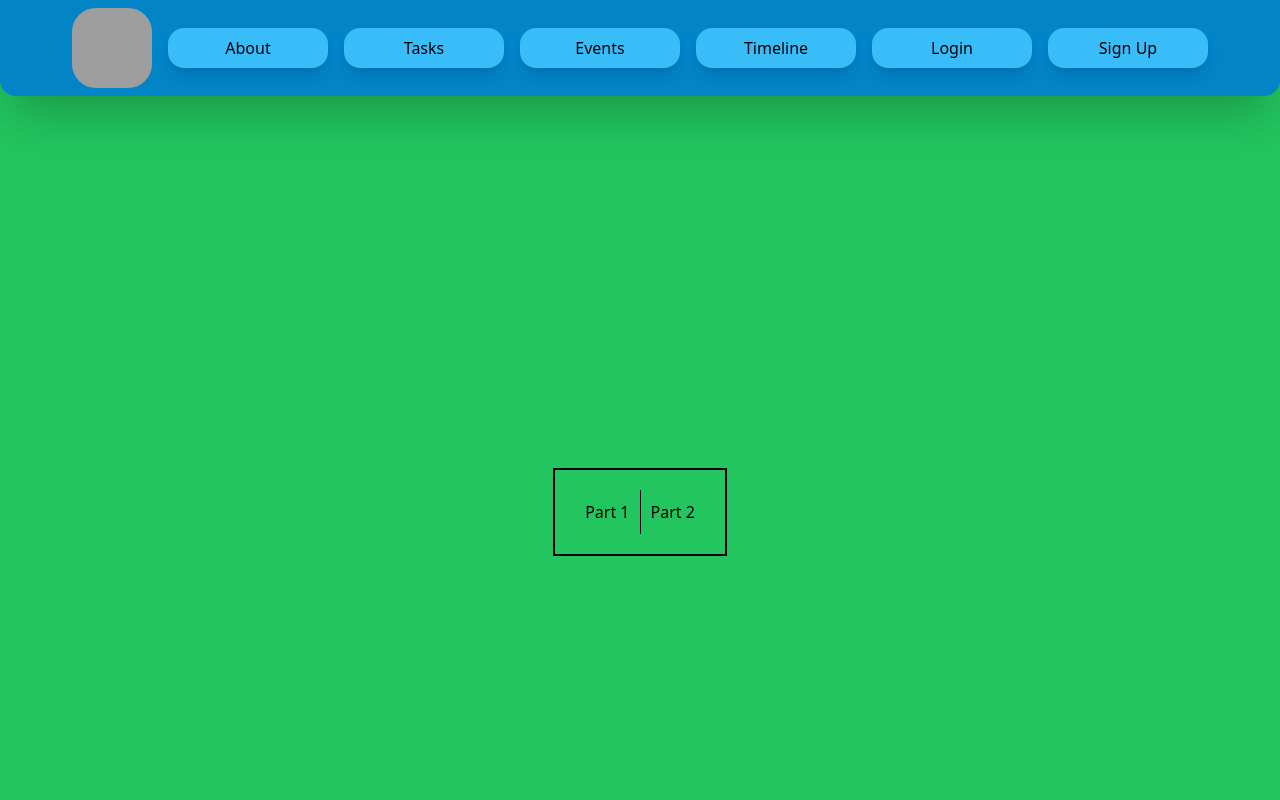
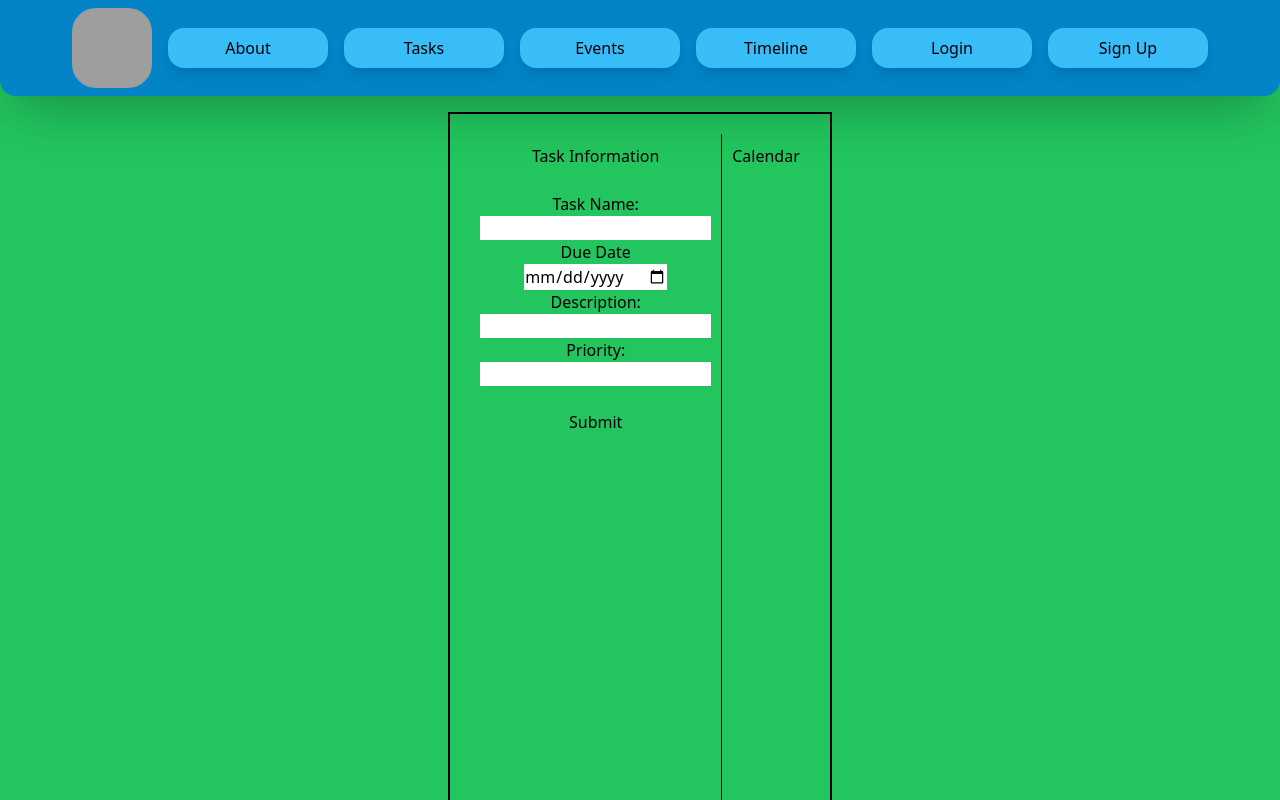
Before and after one commit to K7theCompSciMan/taskermind, a SvelteKit app: page /tasks in a window 1280 px wide. Built offline with nearby package versions, Linux system fonts and the light colour scheme; grey boxes are pictures that could not be loaded.

Commit message:
try again

```diff
--- a/package.json
+++ b/package.json
@@ -33,6 +33,7 @@
 		"eslint": "^8.56.0",
 		"eslint-config-prettier": "^9.1.0",
 		"eslint-plugin-svelte": "^2.35.1",
+		"fluent-svelte": "^1.6.0",
 		"postcss": "^8.4.33",
 		"prettier": "^3.1.1",
 		"prettier-plugin-svelte": "^3.1.2",
--- a/src/routes/tasks/+page.svelte
+++ b/src/routes/tasks/+page.svelte
@@ -1,5 +1,10 @@
+<!-- import { CalendarView } from "fluent-svelte"; -->
+
 <script>
 
+    // import { Button, CalendarView } from "fluent-svelte";
+
+    let value = new Date(); // The current date
 </script>
 
 <style>
@@ -7,7 +12,6 @@
 .center-box {
     display: flex; /* Use flexbox for layout */
     justify-content: center; /* Center the content horizontally */
-    align-items: center; /* Center the content vertically */
     height: 100vh; /* Take up full viewport height */
 }
 
@@ -34,7 +38,27 @@
 
 <div class="center-box">
 <div class="content">
-    <div class="part">Part 1</div>
-    <div class="part">Part 2</div>
+    <div class="part">
+        <h1> Task Information</h1>
+        <br>
+        <form>
+            <label for="nameTask">Task Name:</label><br>
+            <input type="text" id="nameTask" name="nameTask"><br>
+            <label for="Due Date">Due Date</label><br>
+            <input type = "date" id = "dueDate" name = "dueDate"><br>
+            <label for="description">Description:</label><br>
+            <input type="text" id="description" name="description"><br>
+            <label for="priority">Priority:</label><br>
+            <input type="text" id="priority" name="priority"><br>
+
+
+
+
+            <br>
+            <input type = "submit" value = "Submit">
+        </form>
+
+    </div>
+    <div class="part">Calendar</div>
 </div>
 </div>
```
Also changed, not shown: 1 other file (tests, documents, lock files or other folders).
